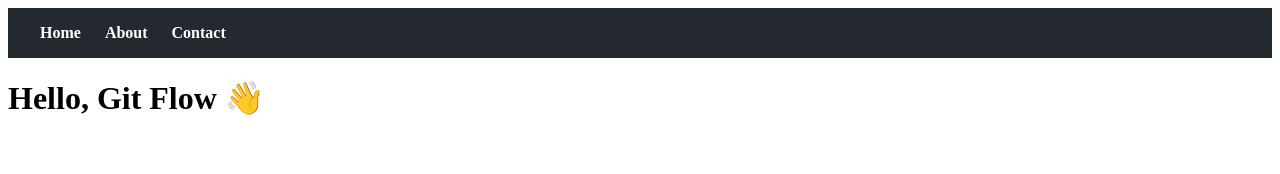
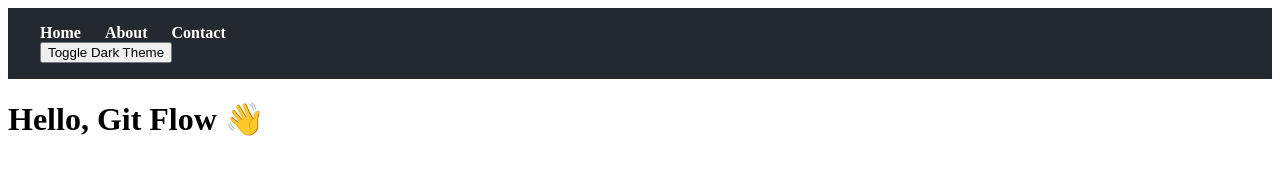
Before and after one commit to josueeegm/iron-class1, a plain HTML site: page index.html in a window 1280 px wide. Drawn offline with Linux system fonts and the light colour scheme.

Commit message:
feat:add dark theme toggle button in header

```diff
--- a/index.html
+++ b/index.html
@@ -14,6 +14,9 @@
           <li><a href="#">About</a></li>
           <li><a href="#">Contact</a></li>
         </ul>
+        <!-- Botón para toggle dark theme -->
+    <button id="theme-toggle">Toggle Dark Theme</button>
+
       </nav>
     </header>
 
```
Also changed, not shown: 1 other file.
